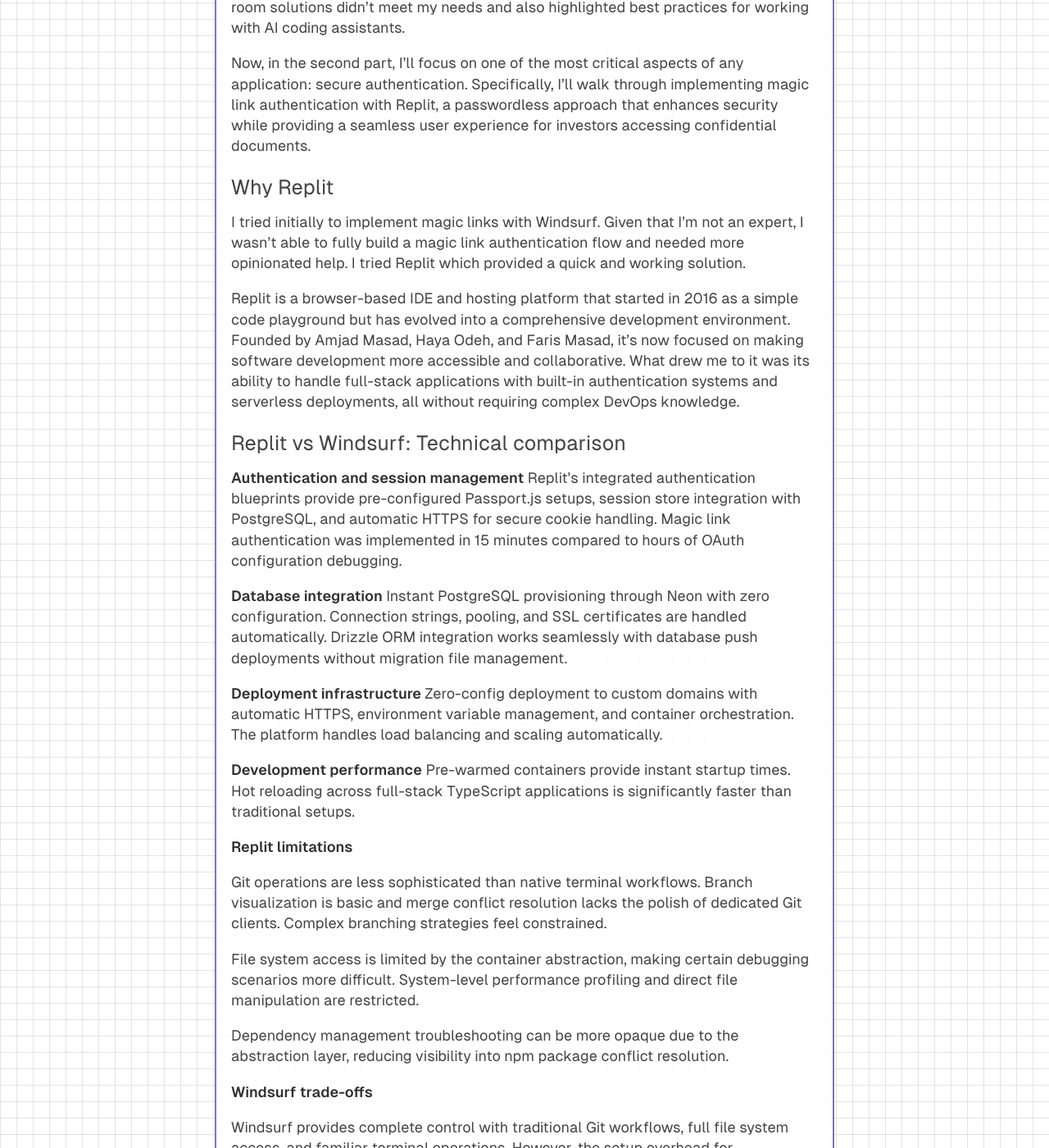
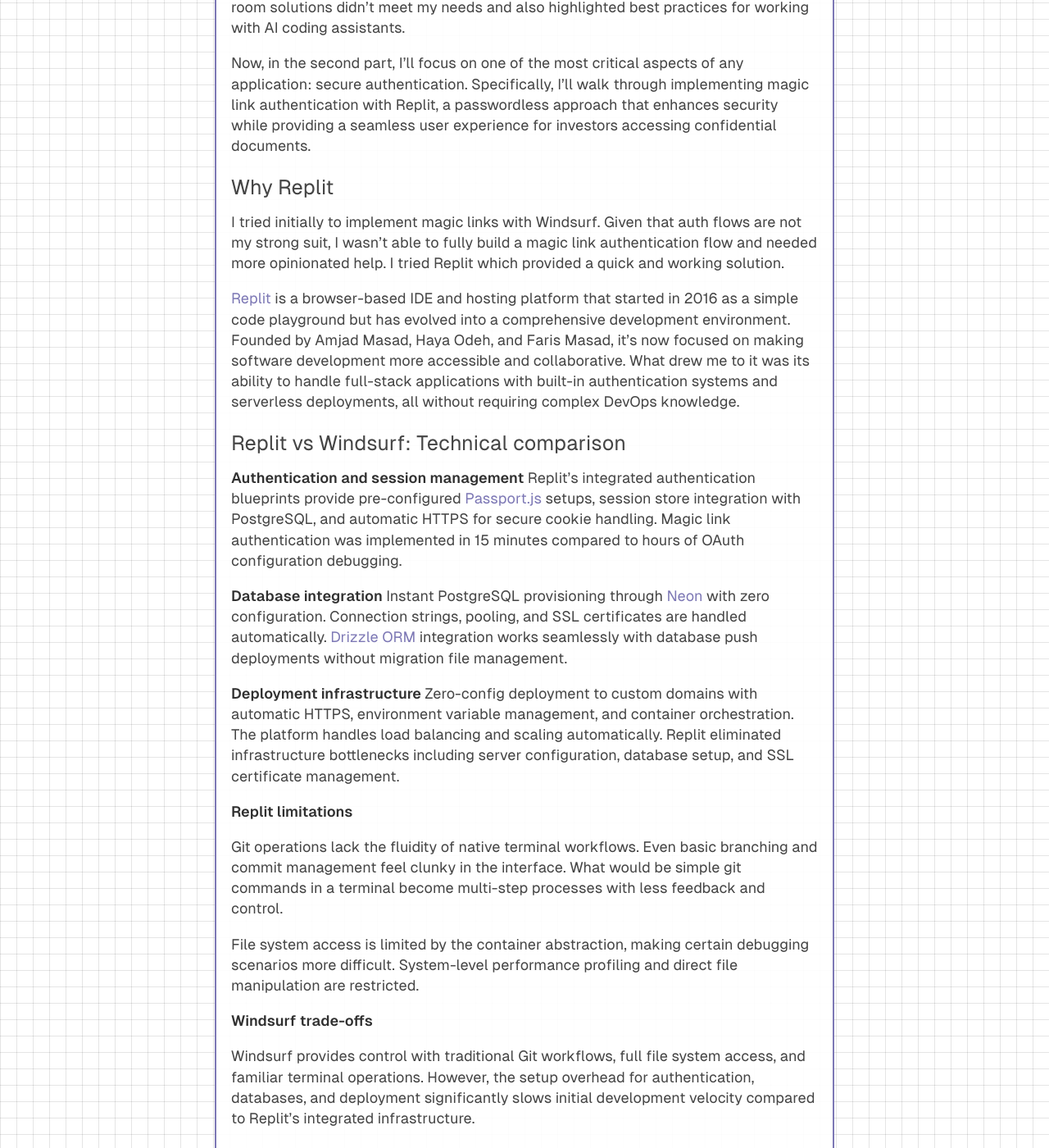
Before and after one commit to djpardis/djpardis.github.io, a Jekyll site: the page built from _posts/2025-07-02-introducing-the-data-room-app.md, in a window 1280 px wide and 1400 px high, scrolled down 357 px. Shown: the whole window at 82% size. Built offline with Jekyll 4.4.1, drawn with Linux system fonts in a browser that asks for light colours; a style sheet for code colours, icons or effects is not loaded; some of the changed text lies outside the part shown.

Commit message:
Improve blog post formatting and content organization

```diff
--- a/_posts/2025-07-02-introducing-the-data-room-app.md
+++ b/_posts/2025-07-02-introducing-the-data-room-app.md
@@ -26,35 +26,30 @@
 
 ## Why Replit
 
-I tried initially to implement magic links with Windsurf. Given that I'm not an expert, I wasn't able to fully build a magic link authentication flow and needed more opinionated help. I tried Replit which provided a quick and working solution.
+I tried initially to implement magic links with Windsurf. Given that auth flows are not my strong suit, I wasn't able to fully build a magic link authentication flow and needed more opinionated help. I tried Replit which provided a quick and working solution.
 
-Replit is a browser-based IDE and hosting platform that started in 2016 as a simple code playground but has evolved into a comprehensive development environment. Founded by Amjad Masad, Haya Odeh, and Faris Masad, it's now focused on making software development more accessible and collaborative. What drew me to it was its ability to handle full-stack applications with built-in authentication systems and serverless deployments, all without requiring complex DevOps knowledge.
+[Replit](https://replit.com){:target="_blank"} is a browser-based IDE and hosting platform that started in 2016 as a simple code playground but has evolved into a comprehensive development environment. Founded by Amjad Masad, Haya Odeh, and Faris Masad, it's now focused on making software development more accessible and collaborative. What drew me to it was its ability to handle full-stack applications with built-in authentication systems and serverless deployments, all without requiring complex DevOps knowledge.
 
 ## Replit vs Windsurf: Technical comparison
 
 **Authentication and session management**
-Replit's integrated authentication blueprints provide pre-configured Passport.js setups, session store integration with PostgreSQL, and automatic HTTPS for secure cookie handling. Magic link authentication was implemented in 15 minutes compared to hours of OAuth configuration debugging.
+Replit's integrated authentication blueprints provide pre-configured [Passport.js](https://www.passportjs.org/){:target="_blank"} setups, session store integration with PostgreSQL, and automatic HTTPS for secure cookie handling. Magic link authentication was implemented in 15 minutes compared to hours of OAuth configuration debugging.
 
 **Database integration**
-Instant PostgreSQL provisioning through Neon with zero configuration. Connection strings, pooling, and SSL certificates are handled automatically. Drizzle ORM integration works seamlessly with database push deployments without migration file management.
+Instant PostgreSQL provisioning through [Neon](https://neon.tech){:target="_blank"} with zero configuration. Connection strings, pooling, and SSL certificates are handled automatically. [Drizzle ORM](https://drizzleorm.com){:target="_blank"} integration works seamlessly with database push deployments without migration file management.
 
 **Deployment infrastructure**
-Zero-config deployment to custom domains with automatic HTTPS, environment variable management, and container orchestration. The platform handles load balancing and scaling automatically.
-
-**Development performance**
-Pre-warmed containers provide instant startup times. Hot reloading across full-stack TypeScript applications is significantly faster than traditional setups.
+Zero-config deployment to custom domains with automatic HTTPS, environment variable management, and container orchestration. The platform handles load balancing and scaling automatically. Replit eliminated infrastructure bottlenecks including server configuration, database setup, and SSL certificate management.
 
 **Replit limitations**
 
-Git operations are less sophisticated than native terminal workflows. Branch visualization is basic and merge conflict resolution lacks the polish of dedicated Git clients. Complex branching strategies feel constrained.
+Git operations lack the fluidity of native terminal workflows. Even basic branching and commit management feel clunky in the interface. What would be simple git commands in a terminal become multi-step processes with less feedback and control.
 
 File system access is limited by the container abstraction, making certain debugging scenarios more difficult. System-level performance profiling and direct file manipulation are restricted.
 
-Dependency management troubleshooting can be more opaque due to the abstraction layer, reducing visibility into npm package conflict resolution.
-
 **Windsurf trade-offs**
 
-Windsurf provides complete control with traditional Git workflows, full file system access, and familiar terminal operations. However, the setup overhead for authentication, databases, and deployment significantly slows initial development velocity compared to Replit's integrated infrastructure.
+Windsurf provides control with traditional Git workflows, full file system access, and familiar terminal operations. However, the setup overhead for authentication, databases, and deployment significantly slows initial development velocity compared to Replit's integrated infrastructure.
 
 ## Data room platform implementation
 
@@ -66,30 +61,34 @@
 
 **Architecture decisions**
 
-Markdown-driven content management through a `sections.md` file allows founders to edit data room structure like documentation without complex admin interfaces.
+- **Simple Content Management**: Founders can organize their data room using a simple Markdown file, just like writing documentation. No complicated admin panels to learn.
 
-Dual document strategy supports both uploaded files requiring authentication and external links to Google Drive/Dropbox using native permissions.
+- **Flexible Document Handling**: The app supports both direct file uploads (protected by authentication) and links to existing documents in Google Drive or Dropbox.
 
-Magic link authentication eliminates password friction while maintaining security through time-limited JWT tokens sent via email.
+- **Passwordless Authentication**: Investors access the data room through magic links sent to their email - no passwords to forget or manage.
 
-Role-based access control supports founder accounts (paid) and investor access (free) without account creation barriers.
+- **Role-Based Access**: Different permissions for founders (who pay for the service) and investors (who get free access), with no account creation required for investors.
 
-Document access logging provides audit trails for tracking investor engagement with materials.
+- **Engagement Analytics**: Founders can see which documents investors have viewed and when, providing valuable feedback on investor interest.
 
-Email invitation system enables secure token-based access for investors without signup friction.
+- **Frictionless Invitations**: Founders can invite investors with a simple email, generating secure access tokens automatically.
 
 ## Implementation results
 
 The platform is deployed at [thedataroom.app](https://thedataroom.app) and operates in waitlist mode for market validation.
 
-**Session management**
-PostgreSQL-backed sessions with automatic cleanup and secure cookie handling. Replit's integrated setup reduced this to a 5-minute configuration versus traditional day-long setup processes.
+## Technical Implementation Details
 
-**Email integration**
-Production SMTP integration handles magic link and invitation delivery. Development mode logs emails to console for testing without deliverability concerns.
+Beyond the core features, I implemented several technical components that were critical to the app's success:
 
-**File security**
-50MB upload limit with type validation and secure storage. Authentication required for uploaded documents; external links use existing cloud service permissions.
+**Secure Session Management**
+I implemented PostgreSQL-backed sessions with automatic cleanup and secure cookie handling. Thanks to Replit's integrated setup, this took only 5 minutes instead of the day-long process it would typically require.
+
+**Reliable Email Delivery**
+The app uses production SMTP integration for reliable delivery of magic links and invitations. During development, I configured the system to log emails to the console for easy testing without worrying about deliverability issues.
+
+**Robust File Security**
+The system enforces a 50MB upload limit with strict type validation and secure storage. All uploaded documents require authentication to access, while external links leverage the existing permission systems of services like Google Drive and Dropbox.
 
 ## Development timeline
 
@@ -97,19 +96,13 @@
 - Week 2: Document management and UI development
 - Week 3: Email system integration and production deployment
 
-Replit eliminated infrastructure bottlenecks including server configuration, database setup, and SSL certificate management.
-
 ## Feedback request
 
-The platform demonstrates full-stack TypeScript development patterns with real-world application. Looking for feedback on:
-
-- Developer experience comparisons with other platforms
-- Data room workflow effectiveness for startup founders
-- Technical architecture and implementation decisions
+If you have past experience with data rooms, I'd love to hear your thoughts on the platform. If you're going to be needing a data room soon, I'd love to show you what we've built and get your feedback.
 
 **Live platform:** [thedataroom.app](https://thedataroom.app)
 
-**Access:** Waitlist signups receive discounted pricing; investor access remains free.
+**Access:** Waitlist signups receive discounted pricing; investor access remains free but you would need an invite.
 
 ---
 
```
